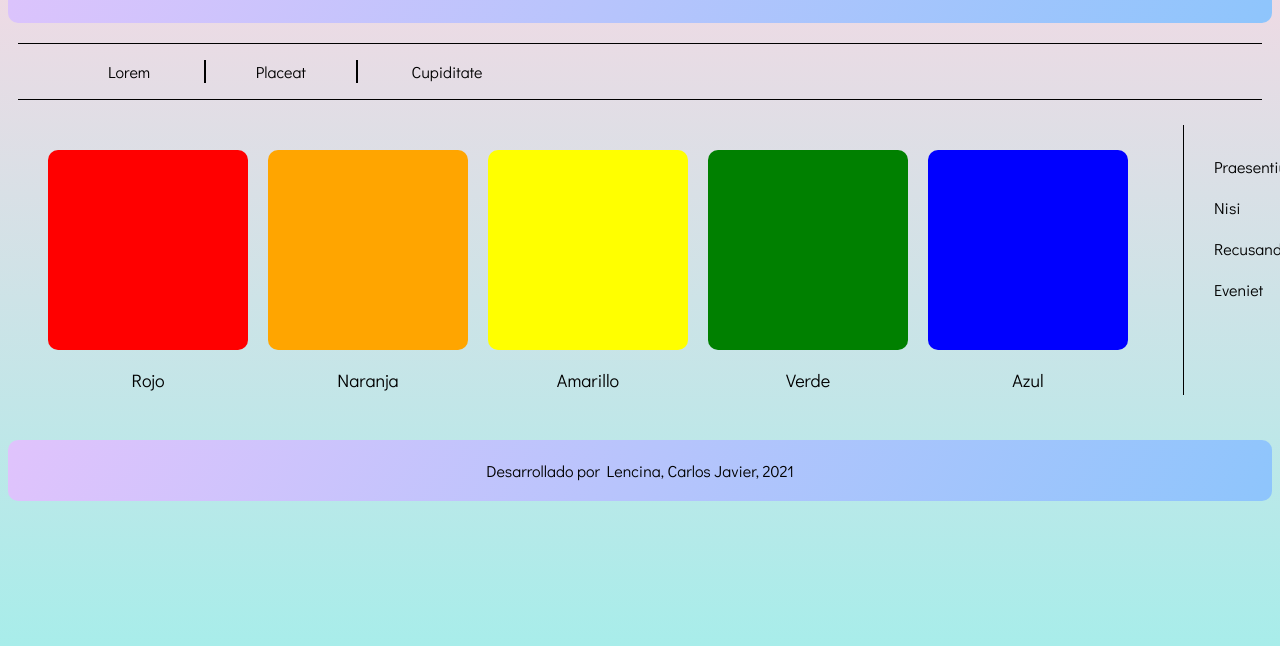
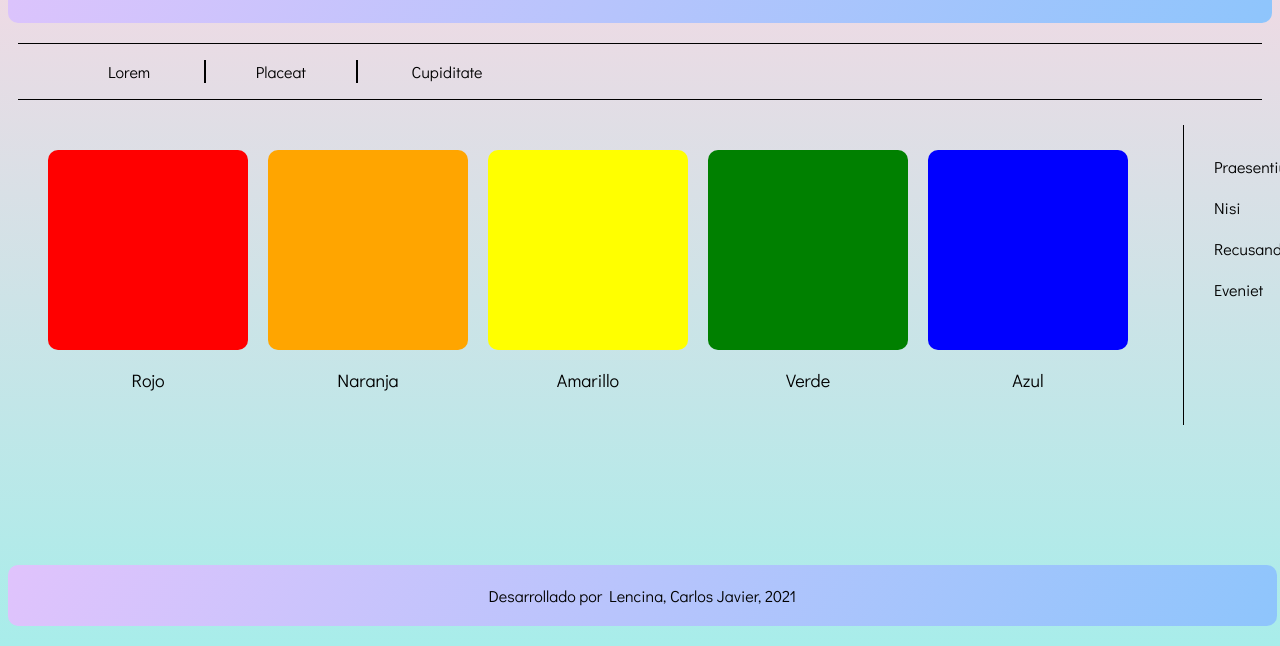
Before and after one commit to JavKhall/Colores, a plain HTML site: page index.html in a window 1280 px wide. Shown: the part 154-800 px from the top of the page. Drawn offline with Linux system fonts and the light colour scheme.

Commit message:
Se termino de definir el footer

```diff
--- a/estilos.css
+++ b/estilos.css
@@ -9,7 +9,7 @@ body {
 }
 
 .header {
-    display: flex-block;
+    display: block;
     padding: 5px;
     margin: 20px 0px;
     border-radius: 10px;
@@ -20,7 +20,7 @@ body {
 .section {
     display: flex;
     width: 100%;
-    height: 300px;
+    height: 100%;
 }
 
 .nav {
@@ -89,6 +89,7 @@ a {
 
 .aside {
     display: inline-block;
+    width: 100%;
     margin: 15px;
     border-left: 1px solid;
 
@@ -105,17 +106,19 @@ a {
     padding: 10px;
 }
 
-.footer{
+.footer {
     display: flex;
-    position: relative;
+    width: 96%;
     padding: 20px;
-    margin-top: 30px;
+    margin: 20px 0px;
     border-radius: 10px;
     background-image: linear-gradient(120deg, #e0c3fc 0%, #8ec5fc 100%);
     font-family: "Didact Gothic";
-
+    position: fixed;
+    bottom: 0;
 }
 
 .footer__texto {
+    display: flex;
     margin: auto;
 }
```
